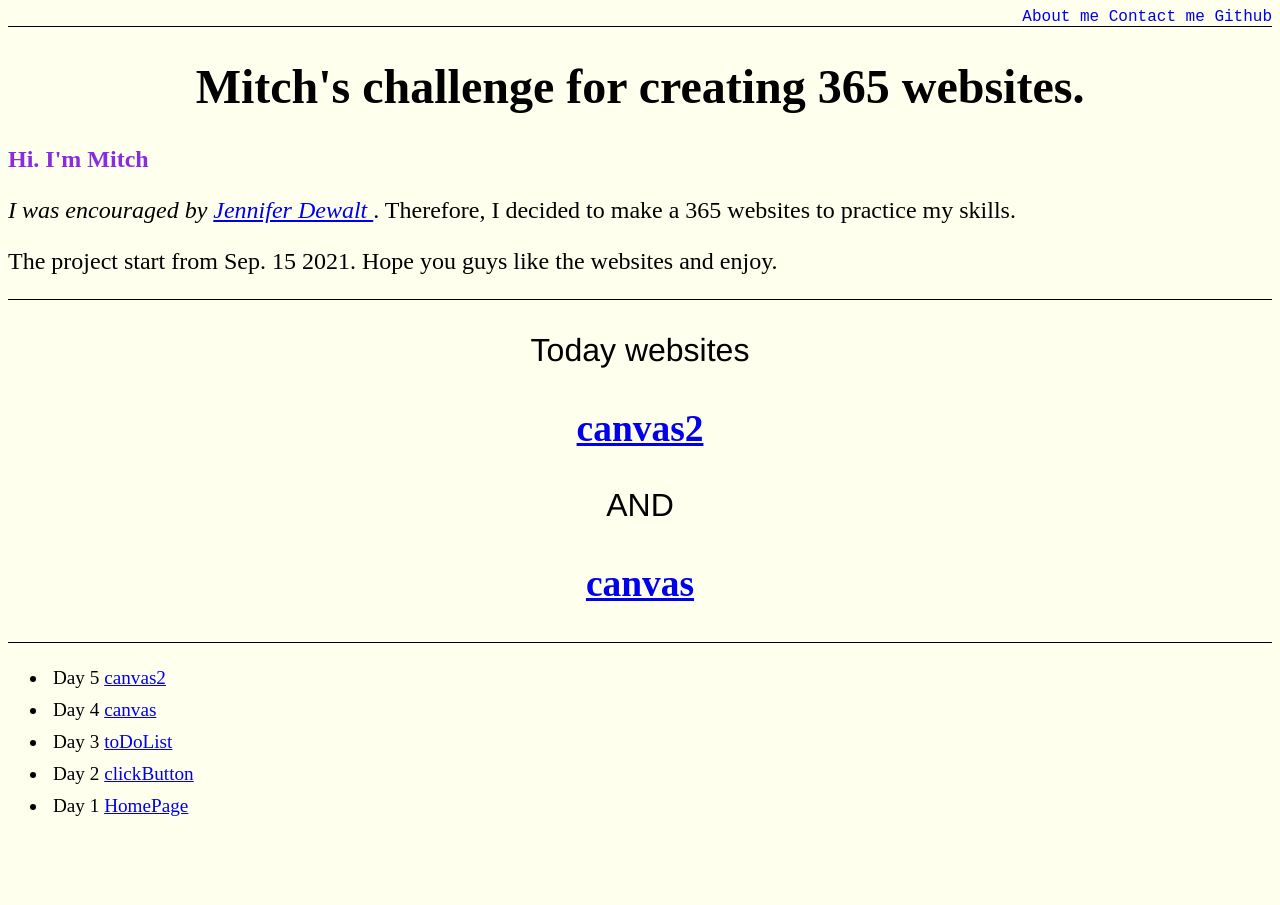
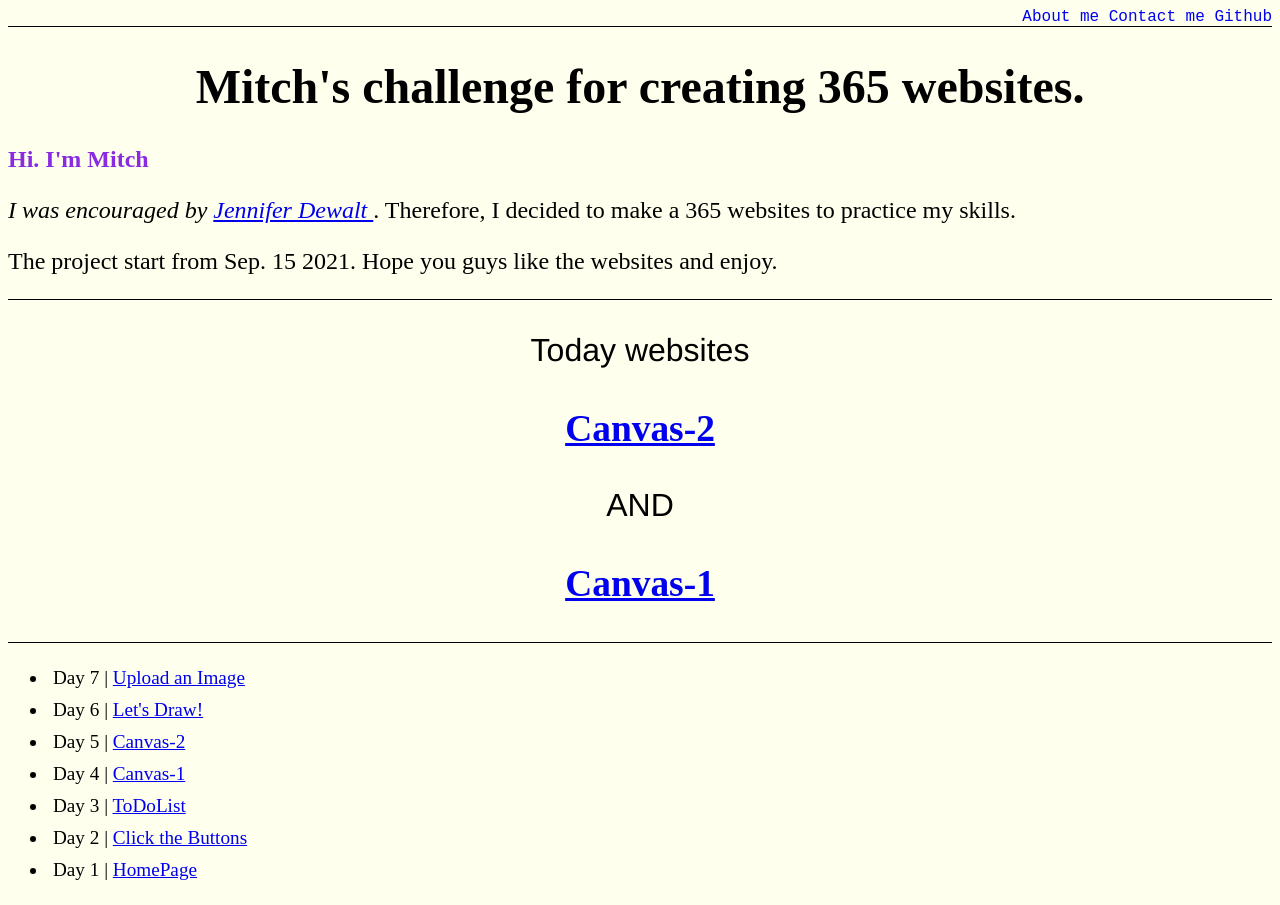
Before and after one commit to mitchhuang777/365days, a plain HTML site: page index.html in a window 1280 px wide. Before the commit the page ends 841 px from the top, so only its background shows below. Drawn offline with Linux system fonts and the light colour scheme; a script that the page names is missing.

Commit message:
Update index.html

```diff
--- a/index.html
+++ b/index.html
@@ -27,19 +27,21 @@
         <!-- Revise the container every day -->
         <div class="today-container">
             <p>Today websites</p>
-            <p><h3><a href="/node/day5/canvas2.html">canvas2</a></h3></p>
+            <p><h3><a href="/node/day5/canvas2.html">Canvas-2</a></h3></p>
             <p>AND</p>
-            <p><h3><a href="/node/day4/canvas.html">canvas</a></h3></p>
+            <p><h3><a href="/node/day4/canvas.html">Canvas-1</a></h3></p>
         </div>
 
         <!-- Add the container every day -->
         <div class="website-list-container">
             <ul>
-                <li> Day 5 <a href="/node/day5/canvas2.html"">canvas2</a></li>
-                <li> Day 4 <a href="/node/day4/canvas.html"">canvas</a>
-                <li> Day 3 <a href="/node/day3/todo.html"">toDoList</a></li>
-                <li> Day 2 <a href="/node/day2/clickButton.html"">clickButton</a></li>
-                <li> Day 1 <a href="index.html">HomePage</a></li>
+                <li> Day 7 | <a href="/node/day7/uploadimage.html"> Upload an Image </a>
+                <li> Day 6 | <a href="/node/day6/canvas3.html"> Let's Draw!</a></li>
+                <li> Day 5 | <a href="/node/day5/canvas2.html"">Canvas-2</a></li>
+                <li> Day 4 | <a href="/node/day4/canvas.html"">Canvas-1</a>
+                <li> Day 3 | <a href="/node/day3/todo.html"">ToDoList</a></li>
+                <li> Day 2 | <a href="/node/day2/clickButton.html"">Click the Buttons</a></li>
+                <li> Day 1 | <a href="index.html">HomePage</a></li>
             </ul>
         </div>
 
```
